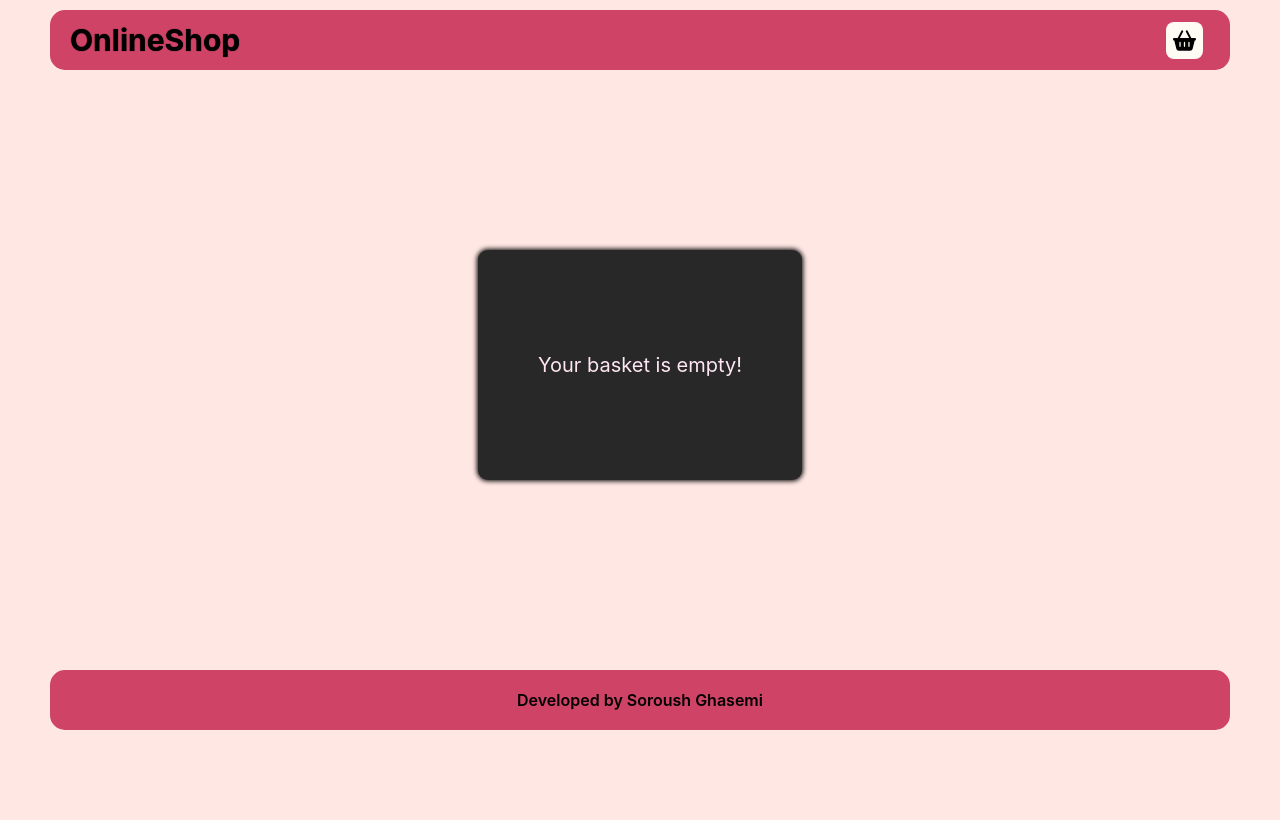
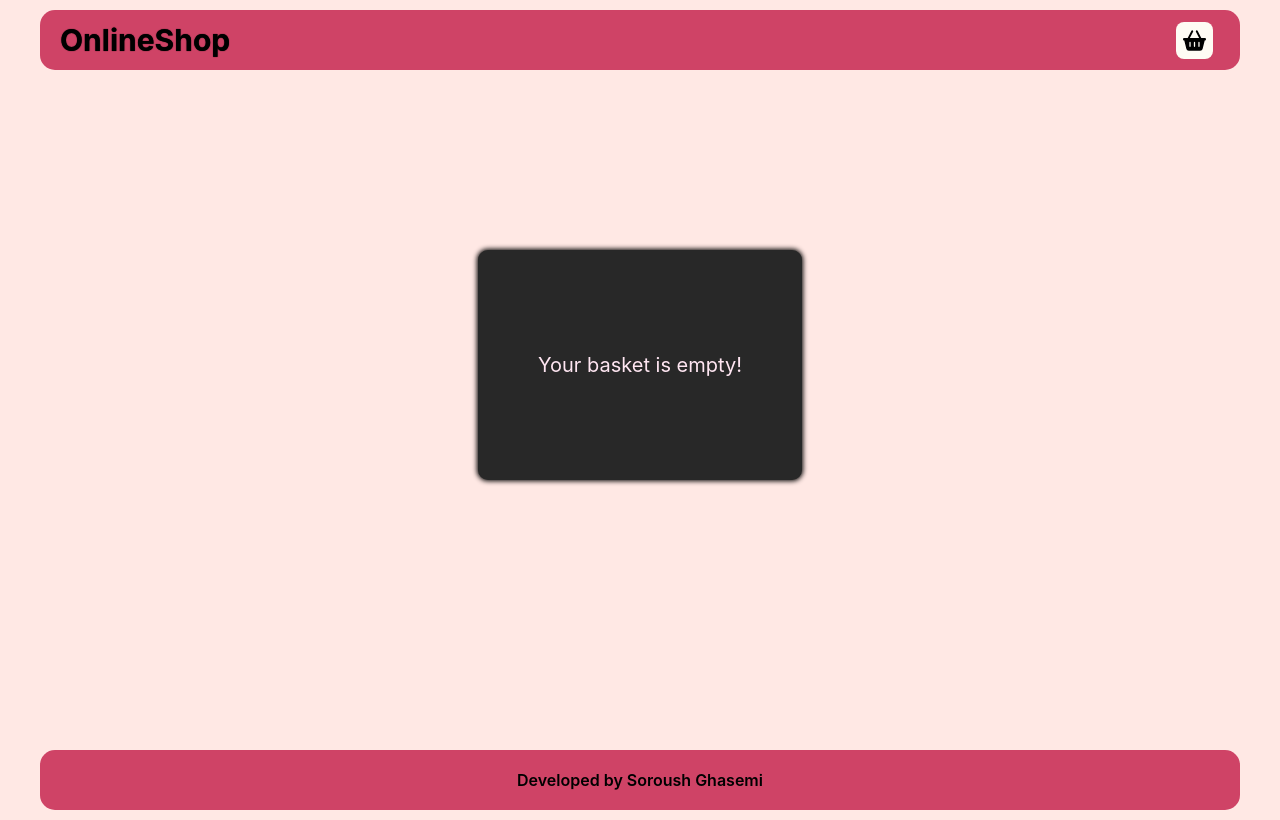
Before and after one commit to Soroush47/store-project, a React (Vite) app: page /checkout in a window 1280 px wide. Built offline with nearby package versions, Linux system fonts and the light colour scheme.

Commit message:
app heghit has changed

```diff
--- a/src/global.css
+++ b/src/global.css
@@ -4,9 +4,9 @@
 }
 
 body {
-    margin: auto;
+    /* margin: auto;
     max-width: 1200px;
-    min-height: 100vh;
+    min-height: 100vh; */
     padding: 10px;
     background-color: #ffe8e4;
 }
--- a/src/layout/Layout.module.css
+++ b/src/layout/Layout.module.css
@@ -2,7 +2,9 @@
     display: flex;
     flex-direction: column;
     justify-content: space-between;
-    min-height: 720px;
+    margin: auto;
+    max-width: 1200px;
+    min-height: 100vh;
 }
 
 .header {
@@ -59,6 +61,7 @@
     background-color: #000;
     border-radius: 14px;
     font-weight: 500;
+    font-size: 13px;
     width: 20px;
     height: 20px;
     display: flex;
```
